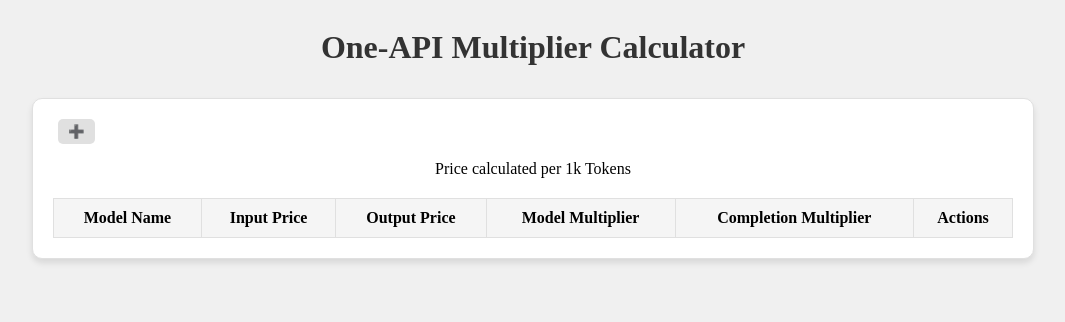
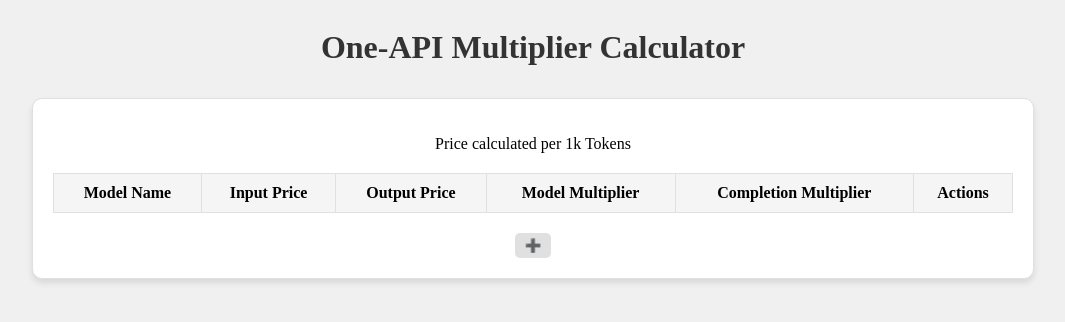
Before and after one commit to ShinChven/one-api-multiplier-calculator, a React (Vite) app in the folder app/: page / in a window 1280 px wide. Shown: the top 322 px of the page, without its empty margins (107-1172 px from the left). Built offline with nearby package versions, Linux system fonts and the light colour scheme.

Commit message:
feat: Add button container for dynamic rows
- Moved the add button into a new flex container
- Centered button and added margin to enhance layout

```diff
--- a/app/src/Calculator.css
+++ b/app/src/Calculator.css
@@ -60,3 +60,9 @@ button:hover {
   justify-content: center; /* Center the buttons */
   gap: 5px; /* Adjust the gap as needed */
 }
+
+.add-button-container {
+  display: flex;
+  justify-content: center;
+  margin-top: 20px;
+}
--- a/app/src/Calculator.tsx
+++ b/app/src/Calculator.tsx
@@ -80,7 +80,6 @@ const Calculator: React.FC = () => {
     <div className="container">
       <h1>One-API Multiplier Calculator</h1>
       <div className="card">
-        <button onClick={addRow}>➕</button>
         <p style={{ textAlign: 'center' }}>Price calculated per 1k Tokens</p>
         <table>
           <thead>
@@ -143,6 +142,9 @@ const Calculator: React.FC = () => {
             ))}
           </tbody>
         </table>
+        <div className="add-button-container">
+        <button onClick={addRow}>➕</button>
+      </div>
       </div>
     </div>
   );
```
